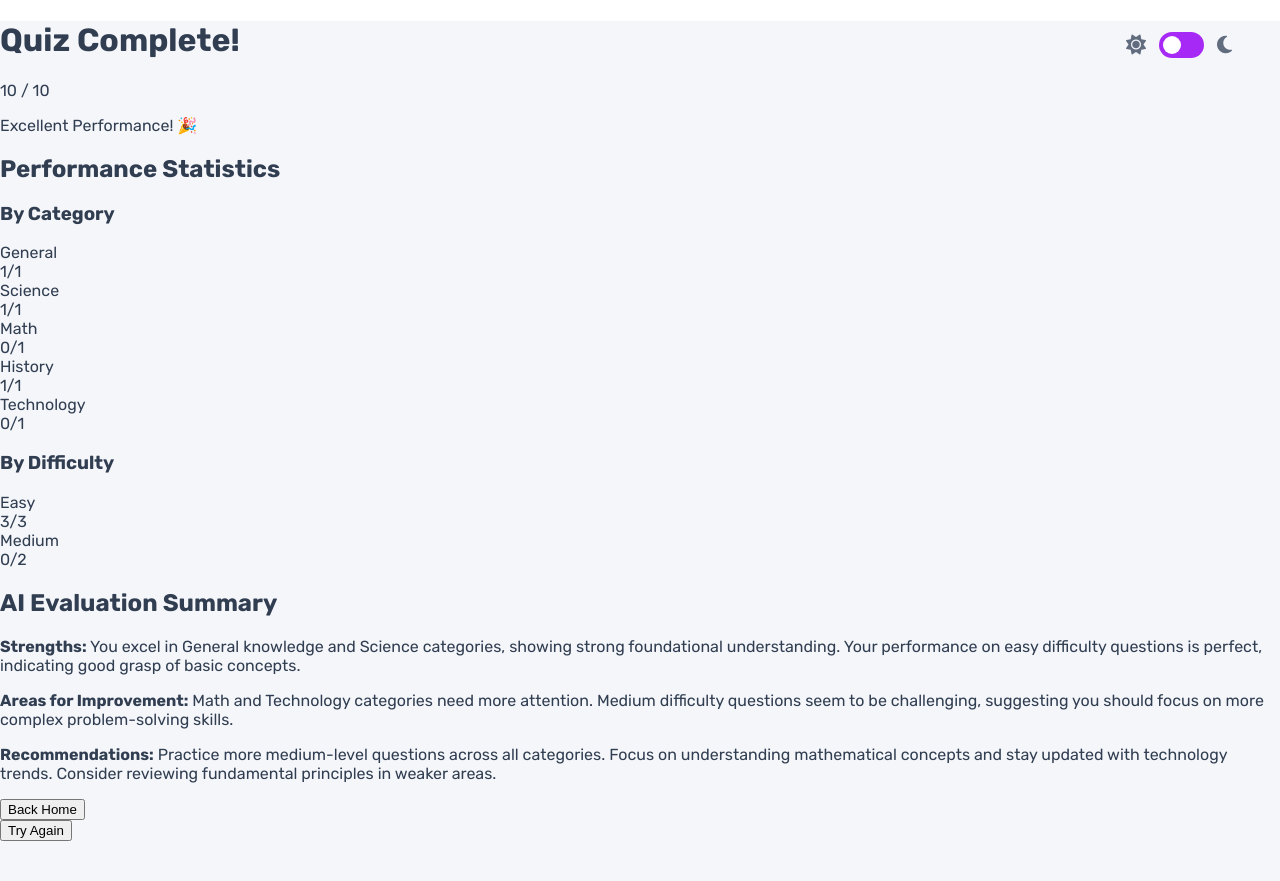
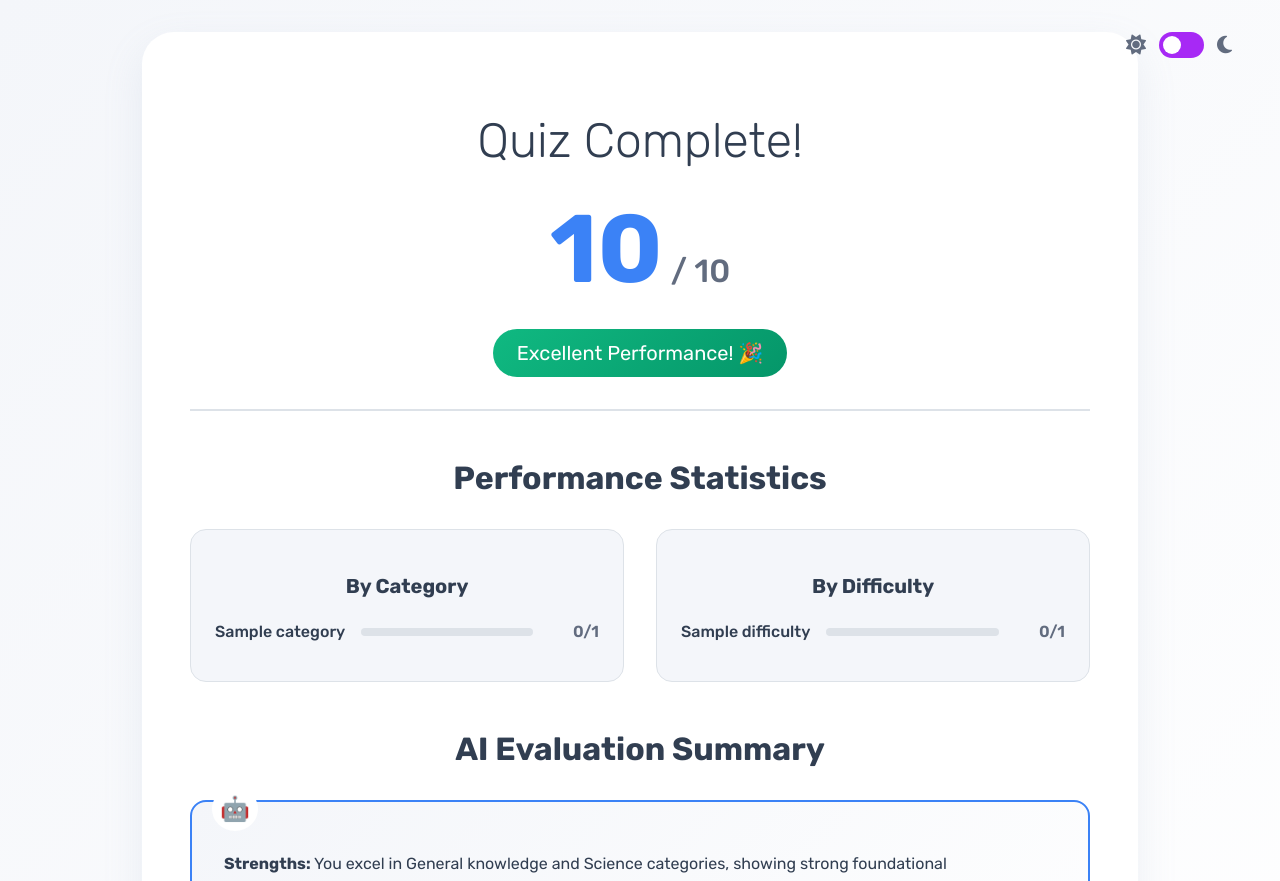
Before and after one commit to Thunderer9506/Quiz_Game-V3, a Flask app: template templates/evaluation.html in a window 1280 px wide. Shown: the top 881 px of the page. Before the commit the page ends 841 px from the top, so only its background shows below. Run offline with Flask 3, Linux system fonts and the light colour scheme; the template is opened without the code that fills it: most values are stand-ins (such as "Sample title", 1, 10 or a date in 2020); some libraries are stand-ins or nearby versions.

Commit message:
upgraded the evaluation page

```diff
--- a/app.py
+++ b/app.py
@@ -71,16 +71,39 @@ STATIC_QUESTIONS = [
     },
 ]
 
+def initialize_performance_metrics():
+    return {
+    "category": {},
+    "difficulty": {
+        'easy': [],
+        'medium': [],
+        'hard': []
+    }
+}
+
+def update_performance_metrics(category, difficulty, score):
+    if category not in session['performance_metrics']['category']:
+        session['performance_metrics']['category'][category] = [score]
+    else:
+        session['performance_metrics']['category'][category].append(score)
+
+    session['performance_metrics']['difficulty'][difficulty].append(score)
+
+def clear_performance_metrics():
+    if 'performance_metrics' in session:
+        session.pop('performance_metrics')
 
 
 @app.route("/",methods=['GET','POST'])
 def home():
     session.clear()
+    clear_performance_metrics()
 
     if request.method == 'POST':
         # input = request.form.get('prompt')
         session['score'] = 0
         session['questions'] = STATIC_QUESTIONS
+        session['performance_metrics'] = initialize_performance_metrics()
         return redirect(url_for('quiz',questionId = 1))
 
     return render_template("index.html")
@@ -107,11 +130,16 @@ def quiz(questionId):
                 choosen_option_text = current_questions['options'][int(answer)-1]
                 if current_questions['correct'] == choosen_option_text:
                     session['score'] = session.get('score',0)+1
+                    update_performance_metrics(current_questions['category'], current_questions['difficulty'], 1)
+                else:
+                    update_performance_metrics(current_questions['category'], current_questions['difficulty'], 0)
         else:
             # For text questions, just store the raw answer for now
             text_answers = session.get('text_answers', {})
             text_answers[str(questionId)] = answer
             session['text_answers'] = text_answers
+            # Mark text questions as 0 for now (needs manual evaluation)
+            update_performance_metrics(current_questions['category'], current_questions['difficulty'], 0)
 
         return redirect(url_for('quiz',questionId = questionId + 1))
 
@@ -120,8 +148,9 @@ def quiz(questionId):
 
 @app.route("/score")
 def score():
-    return render_template("score.html",score = session.get('score'),
-                                        total = len(session.get('questions',[])))
+    return render_template("evaluation.html",score = session.get('score'),
+                                        total = len(session.get('questions',[])),
+                                        performance = session.get('performance_metrics', {}))
 
 if __name__ == "__main__":
     app.run(debug=True,host='0.0.0.0')
--- a/templates/evaluation.html
+++ b/templates/evaluation.html
@@ -5,7 +5,7 @@
     <meta name="viewport" content="width=device-width, initial-scale=1.0" />
     <title>Quiz App - AI Evaluation</title>
     <link rel="stylesheet" href="{{url_for('static',filename='css/base.css')}}">
-    <link rel="stylesheet" href="{{url_for('static',filename='css/score.css')}}" />
+    <link rel="stylesheet" href="{{url_for('static',filename='css/evaluation.css')}}" />
     <script src="https://kit.fontawesome.com/acee086188.js" crossorigin="anonymous"></script>
   </head>
   <body>
@@ -51,66 +51,39 @@
             <div class="stat-card">
               <h3>By Category</h3>
 
+              {% for category, scores in performance['category'].items() %}
               <div class="stat-item">
-                <span class="stat-label">General</span>
+                <span class="stat-label">{{ category }}</span>
                 <div class="stat-bar">
-                  <div class="stat-fill" style="width: 100%"></div>
+                  {% set category_correct = scores|select("equalto", 1)|list|length %}
+                  {% if (scores|length) != 0 %}
+                    <div class="stat-fill" style="width: {{ (category_correct / (scores|length)) * 100 }}%"></div>
+                  {% else %}
+                    <div class="stat-fill" style="width: 0%"></div>
+                  {% endif %}
                 </div>
-                <span class="stat-value">1/1</span>
+                <span class="stat-value">{{ category_correct }}/{{ scores|length }}</span>
               </div>
-
-              <div class="stat-item">
-                <span class="stat-label">Science</span>
-                <div class="stat-bar">
-                  <div class="stat-fill" style="width: 100%"></div>
-                </div>
-                <span class="stat-value">1/1</span>
-              </div>
-
-              <div class="stat-item">
-                <span class="stat-label">Math</span>
-                <div class="stat-bar">
-                  <div class="stat-fill" style="width: 0%"></div>
-                </div>
-                <span class="stat-value">0/1</span>
-              </div>
-
-              <div class="stat-item">
-                <span class="stat-label">History</span>
-                <div class="stat-bar">
-                  <div class="stat-fill" style="width: 100%"></div>
-                </div>
-                <span class="stat-value">1/1</span>
-              </div>
-
-              <div class="stat-item">
-                <span class="stat-label">Technology</span>
-                <div class="stat-bar">
-                  <div class="stat-fill" style="width: 0%"></div>
-                </div>
-                <span class="stat-value">0/1</span>
-              </div>
+              {% endfor %}
             </div>
 
             <!-- Difficulty Performance -->
             <div class="stat-card">
               <h3>By Difficulty</h3>
-
+              {% for difficulty, scores in performance['difficulty'].items() %}
               <div class="stat-item">
-                <span class="stat-label">Easy</span>
+                <span class="stat-label">{{ difficulty }}</span>
                 <div class="stat-bar">
-                  <div class="stat-fill" style="width: 100%"></div>
+                  {% set difficulty_correct = scores|select("equalto", 1)|list|length %}
+                  {% if (scores|length) != 0 %}
+                    <div class="stat-fill" style="width: {{ (difficulty_correct / (scores|length)) * 100 }}%"></div>
+                  {% else %}
+                    <div class="stat-fill" style="width: 0%"></div>
+                  {% endif %}
                 </div>
-                <span class="stat-value">3/3</span>
+                <span class="stat-value">{{ difficulty_correct }}/{{ scores|length }}</span>
               </div>
-
-              <div class="stat-item">
-                <span class="stat-label">Medium</span>
-                <div class="stat-bar">
-                  <div class="stat-fill" style="width: 0%"></div>
-                </div>
-                <span class="stat-value">0/2</span>
-              </div>
+              {% endfor %}
             </div>
           </div>
         </div>
```
